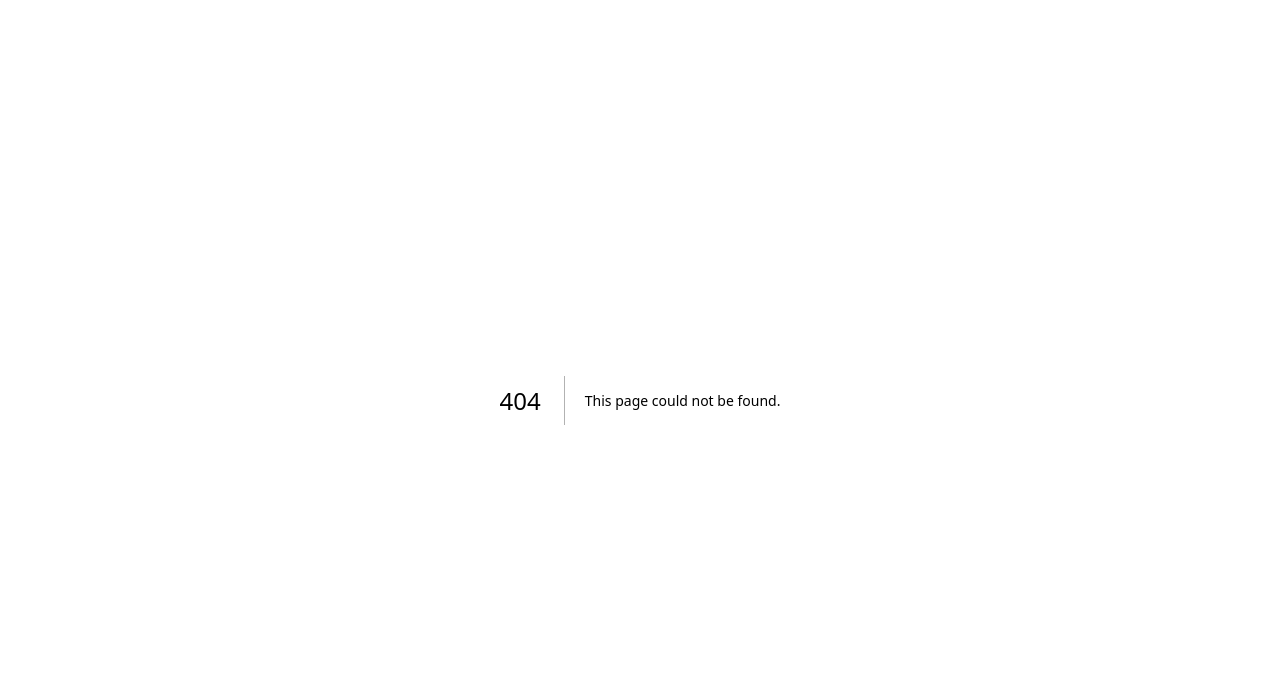
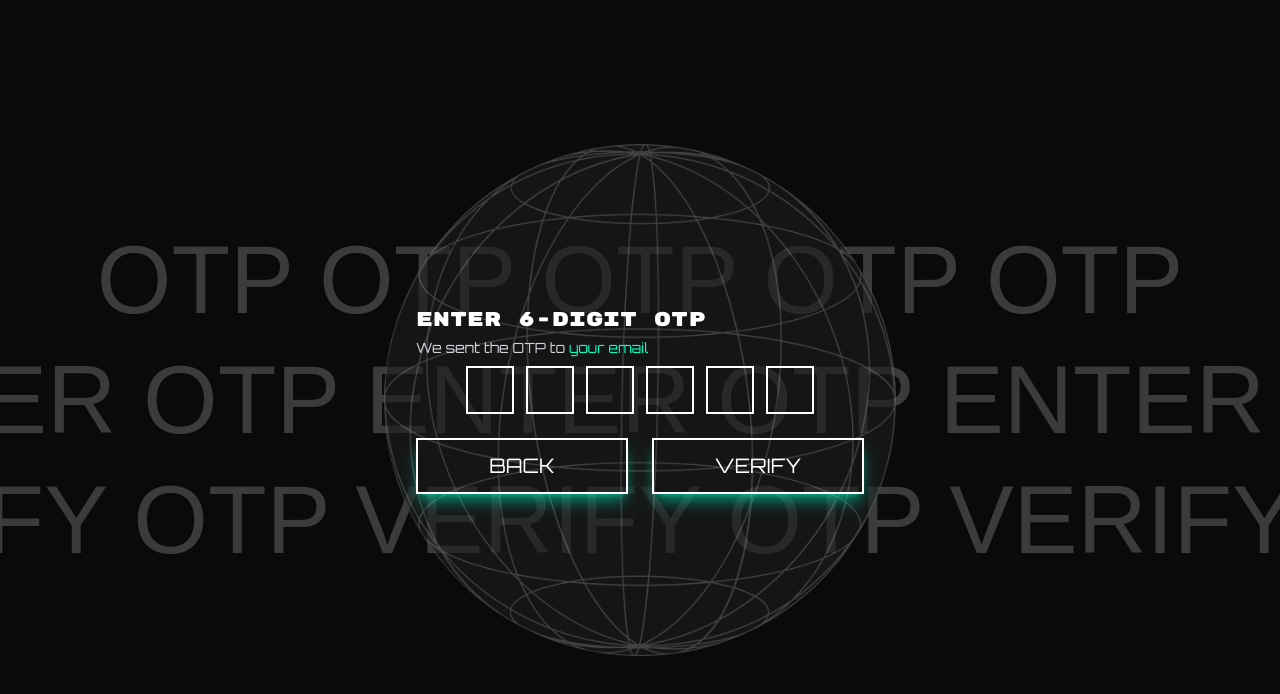
Before and after one commit to grassngrass/webpage-frontend, a Next.js app: page /auth/otp in a window 1280 px wide. Before the commit this address had no page. Shown: the top 694 px of the page. Built offline with nearby package versions, Linux system fonts and the light colour scheme; a web font is replaced by a local one.

Commit message:
add: forgetpass and otp

```diff
--- /dev/null
+++ b/app/auth/otp/page.tsx
@@ -0,0 +1,106 @@
+"use client";
+import React, { useState, useRef } from "react";
+import Link from "next/link";
+import Image from "next/image";
+import { useSearchParams, useRouter } from "next/navigation";
+
+export default function OtpPage() {
+  const [otp, setOtp] = useState(Array(6).fill(""));
+  const inputs = useRef<(HTMLInputElement | null)[]>([]);
+  const searchParams = useSearchParams();
+  const router = useRouter();
+
+  const email = searchParams.get("email") || "your email";
+
+  const handleChange = (value: string, index: number) => {
+    if (/^[0-9]?$/.test(value)) {
+      const newOtp = [...otp];
+      newOtp[index] = value;
+      setOtp(newOtp);
+
+      if (value && index < 5) {
+        inputs.current[index + 1]?.focus();
+      }
+    }
+  };
+
+  const handleKeyDown = (e: React.KeyboardEvent<HTMLInputElement>, index: number) => {
+    if (e.key === "Backspace" && !otp[index] && index > 0) {
+      inputs.current[index - 1]?.focus();
+    }
+  };
+
+  const handleSubmit = (e: React.FormEvent) => {
+    e.preventDefault();
+    alert("Entered OTP: " + otp.join(""));
+  };
+
+  return (
+    <div className="relative min-h-screen w-screen text-white flex items-center justify-center overflow-hidden">
+      {/* Background repeating OTP text */}
+      <div className="absolute flex-col inset-0 flex items-center justify-center overflow-hidden -space-y-6 font-oi opacity-20">
+        <div className="whitespace-nowrap text-[6rem]">OTP OTP OTP OTP OTP</div>
+        <div className="whitespace-nowrap text-[6rem]">
+          ENTER OTP ENTER OTP ENTER OTP
+        </div>
+        <div className="whitespace-nowrap text-[6rem]">
+          VERIFY OTP VERIFY OTP VERIFY OTP
+        </div>
+      </div>
+
+      {/* Globe Image */}
+      <Image
+        className="absolute h-auto w-2/5 opacity-80"
+        src="/globe.png"
+        alt="globe"
+        width="1024"
+        height="1024"
+      />
+
+      {/* OTP Form */}
+      <form
+        onSubmit={handleSubmit}
+        className="flex flex-col space-y-6 z-5 w-[90%] max-w-md"
+      >
+        <label className="block  text-xl font-rubik-mono-one mb-1">
+          ENTER 6-DIGIT OTP
+        </label>
+
+        <p className="text-sm  text-gray-300 mb-2 font-orbitron">
+          We sent the OTP to <span className="text-[#00FFC6]">{email}</span>
+        </p>
+
+        <div className="flex space-x-3 justify-center">
+          {otp.map((digit, index) => (
+            <input
+              key={index}
+              ref={(el) => (inputs.current[index] = el)}
+              type="text"
+              maxLength={1}
+              value={digit}
+              onChange={(e) => handleChange(e.target.value, index)}
+              onKeyDown={(e) => handleKeyDown(e, index)}
+              className="w-12 h-12 text-center text-xl bg-transparent border-2 border-white font-orbitron focus:outline-none focus:border-[#00FFC6]"
+            />
+          ))}
+        </div>
+
+        <div className="flex space-x-6">
+          <button
+            type="button"
+            onClick={() => router.push("/auth/signup")}
+            className="flex-1 border-2 border-[#FFFFFF] px-4 py-3 font-orbitron text-xl hover:bg-[#00FFC6] hover:text-black transition shadow-lg shadow-[#00FFC6]/50"
+          >
+            BACK
+          </button>
+          <button
+            type="submit"
+            className="flex-1 border-2 border-[#FFFFFF] px-4 py-3 font-orbitron text-xl hover:bg-[#00FFC6] hover:text-black transition shadow-lg shadow-[#00FFC6]/50"
+          >
+            VERIFY
+          </button>
+        </div>
+      </form>
+    </div>
+  );
+}
--- /dev/null
+++ b/app/auth/passwordReset/page.tsx
@@ -0,0 +1,69 @@
+"use client";
+import React, { useState } from "react";
+import { useRouter } from "next/navigation";
+import Image from "next/image";
+
+export default function PasswordResetPage() {
+  const [email, setEmail] = useState("");
+  const router = useRouter();
+
+  const handleSubmit = (e: React.FormEvent) => {
+    e.preventDefault();
+
+    // Redirect to OTP verification with email in query
+    router.push(`/auth/otp?email=${encodeURIComponent(email)}`);
+  };
+
+  return (
+    <div className="relative min-h-screen w-screen text-white flex items-center justify-center overflow-hidden">
+      {/* Background text */}
+      <div className="absolute flex-col inset-0 flex items-center justify-center overflow-hidden -space-y-6 font-oi opacity-20">
+        <div className="whitespace-nowrap text-[6rem]">
+          RESET PASSWORD RESET PASSWORD
+        </div>
+        <div className="whitespace-nowrap text-[6rem]">
+          PASSWORD RESET PASSWORD RESET
+        </div>
+      </div>
+
+      {/* Globe image */}
+      <Image
+        className="absolute h-auto w-2/5 opacity-80"
+        src="/globe.png"
+        alt="globe"
+        width="1024"
+        height="1024"
+      />
+
+      {/* Reset form */}
+      <form
+        onSubmit={handleSubmit}
+        className="flex flex-col space-y-6 z-5 w-[90%] max-w-md"
+      >
+        <div>
+          <label className="block text-xl font-rubik-mono-one mb-1">
+            Reset Password
+          </label>
+          <p className="text-sm  text-gray-300 mb-2 font-orbitron">
+            Enter your registered email
+          </p>
+          <input
+            type="email"
+            placeholder="ENTER YOUR EMAIL..."
+            value={email}
+            onChange={(e) => setEmail(e.target.value.toLowerCase())}
+            required
+            className="w-full px-6 py-2 bg-transparent border-[#FFFFFF] font-rubik-mono-one focus:outline-none focus:border-[#FFFFFF] border-2 lowercase"
+          />
+        </div>
+
+        <button
+          type="submit"
+          className="w-full border-2 border-[#FFFFFF] px-4 py-3 font-orbitron text-xl hover:bg-[#00FFC6] hover:text-black transition shadow-lg shadow-[#00FFC6]/50"
+        >
+          SEND RESET OTP
+        </button>
+      </form>
+    </div>
+  );
+}
--- a/app/auth/signin/page.tsx
+++ b/app/auth/signin/page.tsx
@@ -6,6 +6,7 @@ import Image from "next/image";
 export default function SignupPage() {
   return (
     <div className="relative min-h-screen w-screen text-white flex items-center justify-center overflow-hidden">
+      {/* Background repeating REGISTER text */}
       <div className="absolute flex-col inset-0 flex items-center justify-center overflow-hidden -space-y-6 font-oi #FFFFFF opacity-20 ">
         <div className=" whitespace-nowrap text-[6rem]  #FFFFFF">
           EGISTER REGISTER REGISTER REGISTER REGISTER REGISTER
@@ -27,8 +28,16 @@ export default function SignupPage() {
         </div>
       </div>
 
-      <Image className="absolute h-auto w-2/5 opacity-80" src="/globe.png" alt="globe" width="1024" height="1024" />
+      {/* Globe image */}
+      <Image
+        className="absolute h-auto w-2/5 opacity-80"
+        src="/globe.png"
+        alt="globe"
+        width="1024"
+        height="1024"
+      />
 
+      {/* Signup form */}
       <form className="flex flex-col space-y-6 z-5">
         <div>
           <label className="block text-xs font-rubik-mono-one #FFFFFF mb-1">
@@ -37,7 +46,7 @@ export default function SignupPage() {
           <input
             type="email"
             placeholder="ENTER YOUR EMAIL..."
-              className="w-full px-6 py-2 bg-transparent  border-[#FFFFFF] rounded-sm-[#FFFFFF] font-rubik-mono-one focus:outline-none focus:border-[#FFFFFF] border-2"
+            className="w-full px-6 py-2 bg-transparent border-[#FFFFFF] font-rubik-mono-one focus:outline-none focus:border-[#FFFFFF] border-2 lowercase"
           />
         </div>
 
@@ -48,11 +57,11 @@ export default function SignupPage() {
           <input
             type="password"
             placeholder="ENTER YOUR PASSWORD..."
-              className="w-full px-4 py-2 bg-transparent  border-[#FFFFFF] rounded-sm-[#FFFFFF] font-rubik-mono-one focus:outline-none focus:border-[#FFFFFF] border-2"
+            className="w-full px-4 py-2 bg-transparent border-[#FFFFFF] font-rubik-mono-one focus:outline-none focus:border-[#FFFFFF] border-2"
           />
         </div>
 
-
+        {/* Signin/Signup toggle buttons */}
         <div className="flex space-x-6">
           <Link
             href="/auth/signin"
@@ -68,15 +77,24 @@ export default function SignupPage() {
           </Link>
         </div>
 
-
+        {/* Submit button */}
         <button
           type="submit"
           className="w-full border-2 border-[#FFFFFF] px-4 py-3 font-orbitron text-xl hover:bg-[#00FFC6] hover:text-black transition shadow-lg shadow-[#00FFC6]/50"
         >
           SUBMIT
         </button>
+
+
+        <div className="text-end">
+          <Link
+            href="/auth/passwordReset"
+            className="text-xs text-[#00FFC6] hover:underline font-orbitron"
+          >
+            FORGOT PASSWORD?
+          </Link>
+        </div>
       </form>
-
     </div>
   );
 }
--- a/app/auth/signup/page.tsx
+++ b/app/auth/signup/page.tsx
@@ -1,79 +1,88 @@
 "use client";
-import React from "react";
+import React, { useState } from "react";
 import Link from "next/link";
 import Image from "next/image";
+import { useRouter } from "next/navigation";
 
 export default function SignupPage() {
+  const [name, setName] = useState("");
+  const [email, setEmail] = useState("");
+  const [regNum, setRegNum] = useState("");
+  const [password, setPassword] = useState("");
+  const router = useRouter();
+
+  const handleSubmit = (e: React.FormEvent) => {
+    e.preventDefault();
+
+
+    router.push(`/auth/otp?email=${encodeURIComponent(email)}`);
+  };
+
   return (
     <div className="relative min-h-screen w-screen text-white flex items-center justify-center overflow-hidden">
-      <div className="absolute flex-col inset-0 flex items-center justify-center overflow-hidden -space-y-6 font-oi #FFFFFF opacity-20 ">
-        <div className=" whitespace-nowrap text-[6rem]  #FFFFFF">
-        EGISTER REGISTER REGISTER REGISTER REGISTER REGISTER
-        </div>
-        <div className=" whitespace-nowrap text-[6rem] #FFFFFF">
-          IS REGISTER REGISTER REGISTER REGISTER REGISTER REGISTER REGISTER
-        </div>
-        <div className=" whitespace-nowrap text-[6rem] #FFFFFF">
-          ER REGISTER REGISTER REGISTER REGISTER REGISTER REGISTER
-        </div>
-        <div className=" whitespace-nowrap text-[6rem] #FFFFFF">
-          GISTER REGISTER REGISTER REGISTER REGISTER REGISTER REGISTER
-        </div>
-        <div className=" whitespace-nowrap text-[6rem] #FFFFFF">
-         STER REGISTER REGISTER REGISTER REGISTER REGISTER REGISTER
-        </div>
-        <div className=" whitespace-nowrap text-[6rem] #FFFFFF">
-          ER REGISTER REGISTER REGISTER REGISTER REGISTER REGISTER
-        </div>
+      <div className="absolute flex-col inset-0 flex items-center justify-center overflow-hidden -space-y-6 font-oi opacity-20">
+        <div className="whitespace-nowrap text-[6rem]">REGISTER REGISTER REGISTER REGISTER</div>
+        <div className="whitespace-nowrap text-[6rem]">SIGNUP REGISTER REGISTER REGISTER</div>
+        <div className="whitespace-nowrap text-[6rem]">REGISTER REGISTER REGISTER REGISTER</div>
+        <div className="whitespace-nowrap text-[6rem]">SIGNUP REGISTER REGISTER REGISTER</div>
       </div>
 
-      <Image className="absolute h-auto w-2/5 opacity-80" src="/globe.png" alt="globe" width="1024" height="1024" />
+      <Image
+        className="absolute h-auto w-2/5 opacity-80"
+        src="/globe.png"
+        alt="globe"
+        width="1024"
+        height="1024"
+      />
 
-        <form className="flex flex-col space-y-6 z-5">
+      <form onSubmit={handleSubmit} className="flex flex-col space-y-6 z-5 w-[90%] max-w-md">
         <div>
-            <label className="block text-xs font-rubik-mono-one #FFFFFF mb-1">
-              NAME
-            </label>
+          <label className="block text-xs font-rubik-mono-one mb-1">NAME</label>
           <input
             type="text"
             placeholder="ENTER YOUR NAME..."
-              className="w-full px-6 py-2 bg-transparent  border-[#FFFFFF] rounded-sm-[#FFFFFF] font-rubik-mono-one focus:outline-none focus:border-[#FFFFFF] border-2"
-            />
-          </div>
-          <div>
-            <label className="block text-xs font-rubik-mono-one #FFFFFF mb-1">
-              EMAIL
-            </label>
-            <input
-              type="email"
-              placeholder="ENTER YOUR EMAIL..."
-              className="w-full px-6 py-2 bg-transparent  border-[#FFFFFF] rounded-sm-[#FFFFFF] font-rubik-mono-one focus:outline-none focus:border-[#FFFFFF] border-2"
+            value={name}
+            onChange={(e) => setName(e.target.value)}
+            required
+            className="w-full px-6 py-2 bg-transparent border-[#FFFFFF] font-rubik-mono-one focus:outline-none focus:border-[#FFFFFF] border-2"
           />
         </div>
 
         <div>
-            <label className="block text-xs font-rubik-mono-one #FFFFFF mb-1">
-              REG NUM
-            </label>
+          <label className="block text-xs font-rubik-mono-one mb-1">EMAIL</label>
+          <input
+            type="email"
+            placeholder="ENTER YOUR EMAIL..."
+            value={email}
+            onChange={(e) => setEmail(e.target.value)}
+            required
+            className="w-full px-6 py-2 bg-transparent border-[#FFFFFF] font-rubik-mono-one focus:outline-none focus:border-[#FFFFFF] border-2"
+          />
+        </div>
+
+        <div>
+          <label className="block text-xs font-rubik-mono-one mb-1">REG NUM</label>
           <input
             type="text"
             placeholder="ENTER YOUR REG NUM..."
-              className="w-full px-6 py-2 bg-transparent  border-[#FFFFFF] rounded-sm-[#FFFFFF] font-rubik-mono-one focus:outline-none focus:border-[#FFFFFF] border-2"
+            value={regNum}
+            onChange={(e) => setRegNum(e.target.value)}
+            required
+            className="w-full px-6 py-2 bg-transparent border-[#FFFFFF] font-rubik-mono-one focus:outline-none focus:border-[#FFFFFF] border-2"
           />
         </div>
 
-
         <div>
-            <label className="block text-xs font-rubik-mono-one #FFFFFF mb-1">
-              PASSWORD
-            </label>
+          <label className="block text-xs font-rubik-mono-one mb-1">PASSWORD</label>
           <input
             type="password"
             placeholder="ENTER YOUR PASSWORD..."
-              className="w-full px-4 py-2 bg-transparent  border-[#FFFFFF] rounded-sm-[#FFFFFF] font-rubik-mono-one focus:outline-none focus:border-[#FFFFFF] border-2"
+            value={password}
+            onChange={(e) => setPassword(e.target.value)}
+            required
+            className="w-full px-6 py-2 bg-transparent border-[#FFFFFF] font-rubik-mono-one focus:outline-none focus:border-[#FFFFFF] border-2"
           />
         </div>
-
 
         <div className="flex space-x-6">
           <Link
@@ -90,7 +99,6 @@ export default function SignupPage() {
           </Link>
         </div>
 
-
         <button
           type="submit"
           className="w-full border-2 border-[#FFFFFF] px-4 py-3 font-orbitron text-xl hover:bg-[#00FFC6] hover:text-black transition shadow-lg shadow-[#00FFC6]/50"
@@ -98,7 +106,6 @@ export default function SignupPage() {
           SUBMIT
         </button>
       </form>
-
     </div>
   );
 }
```
Lines whose indentation alone changed are shown as unchanged.
